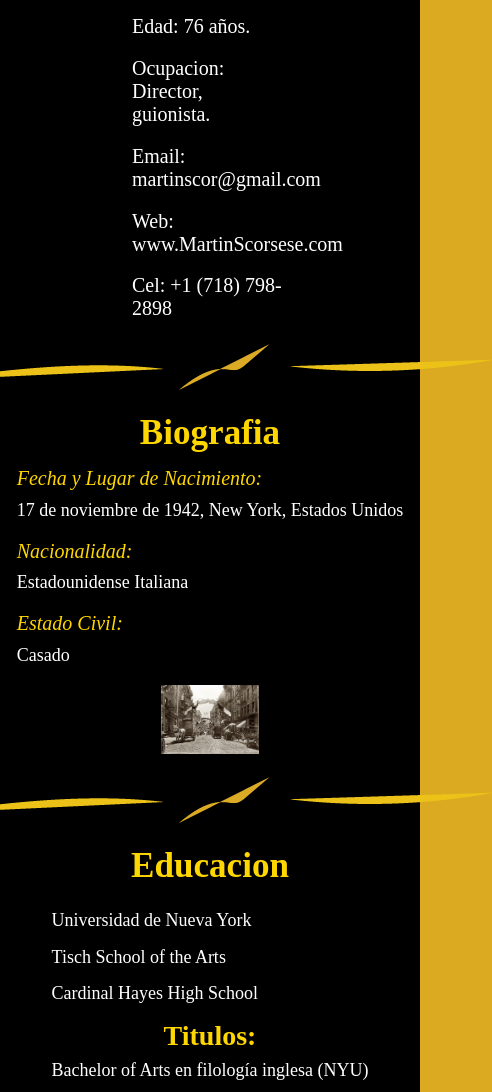
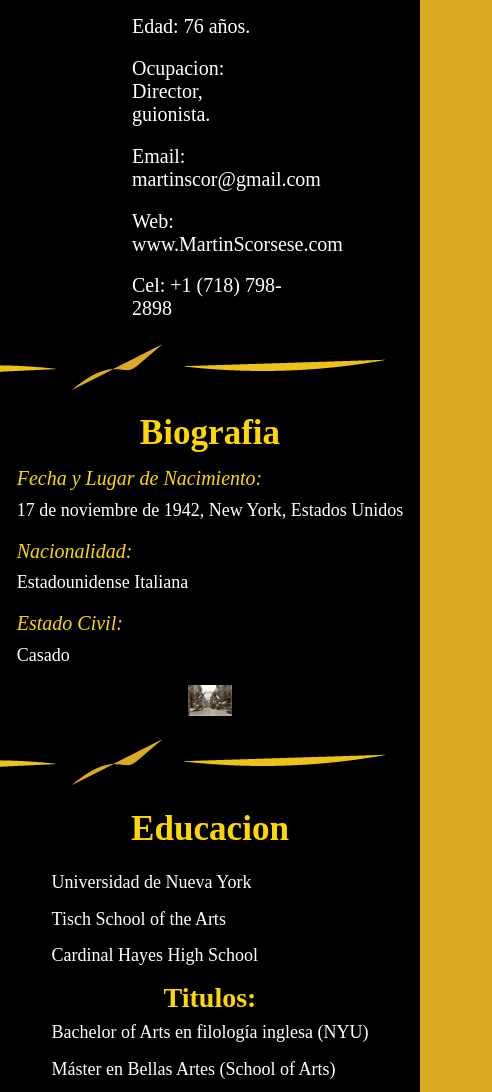
Before and after one commit to AgusIgle/Cv-Martin-Scorsese, a plain HTML site: page index.html in a window 390 px wide. Shown: the part 464-1556 px from the top of the page, 492 px wide, since content can reach past the window. Drawn offline with nearby package versions, Linux system fonts and the light colour scheme; a web font is replaced by a local one.

Commit message:
estilos.css tamaños
tamaños de imagenes en el media

```diff
--- a/Css/estilos.css
+++ b/Css/estilos.css
@@ -217,8 +217,8 @@ h4{text-align: center;
 .contenedor3 {flex-wrap: wrap;align-items: center; flex-direction: column;}
 .{width: 96%; margin:1%;}
 .img5{ width: 45%;}
-.img2{ width: 100%;}
-.img3{ width: 100%;}
+.img2{ width: 45%;}
+.img3{ width: 45%;}
 .img4{ width: 30%;}
 .contenedor4{ flex-wrap: wrap; align-items: center; flex-direction: column;}
 #wrapper{width: 100%;  }
```
